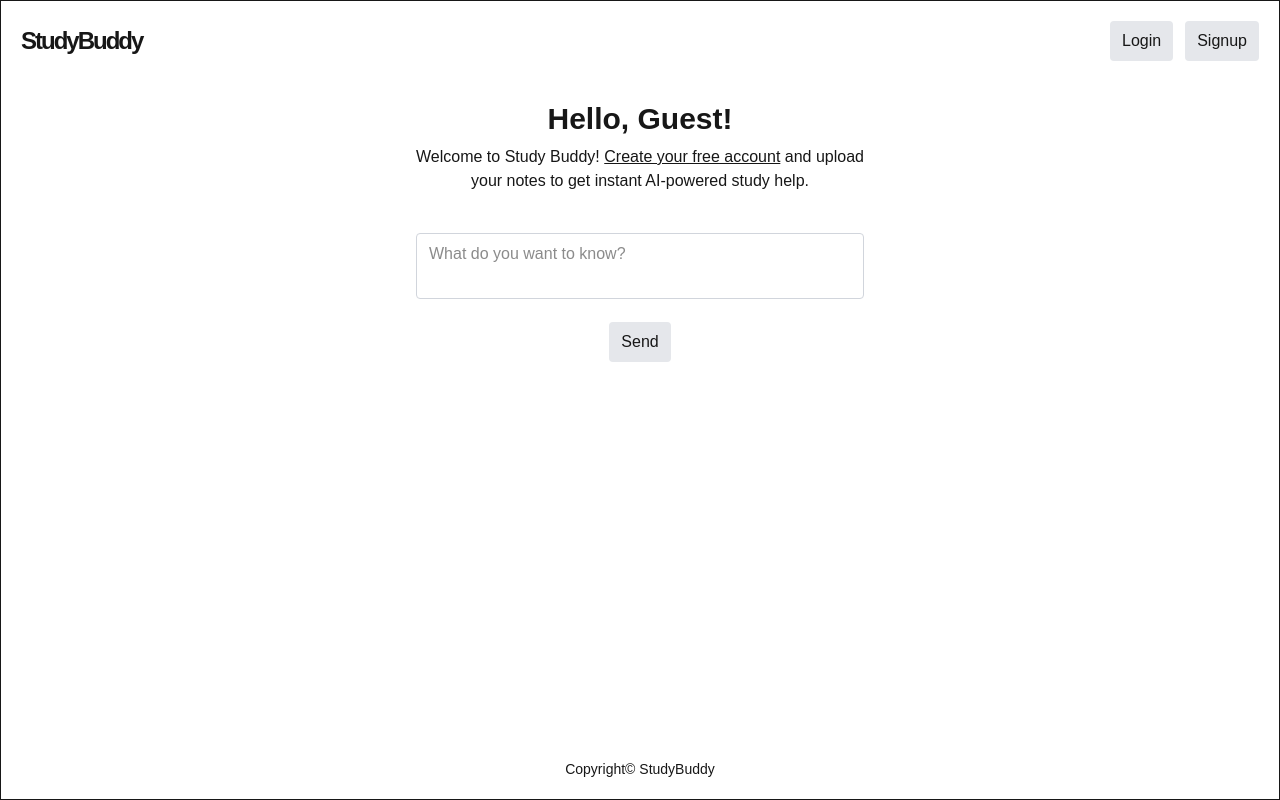
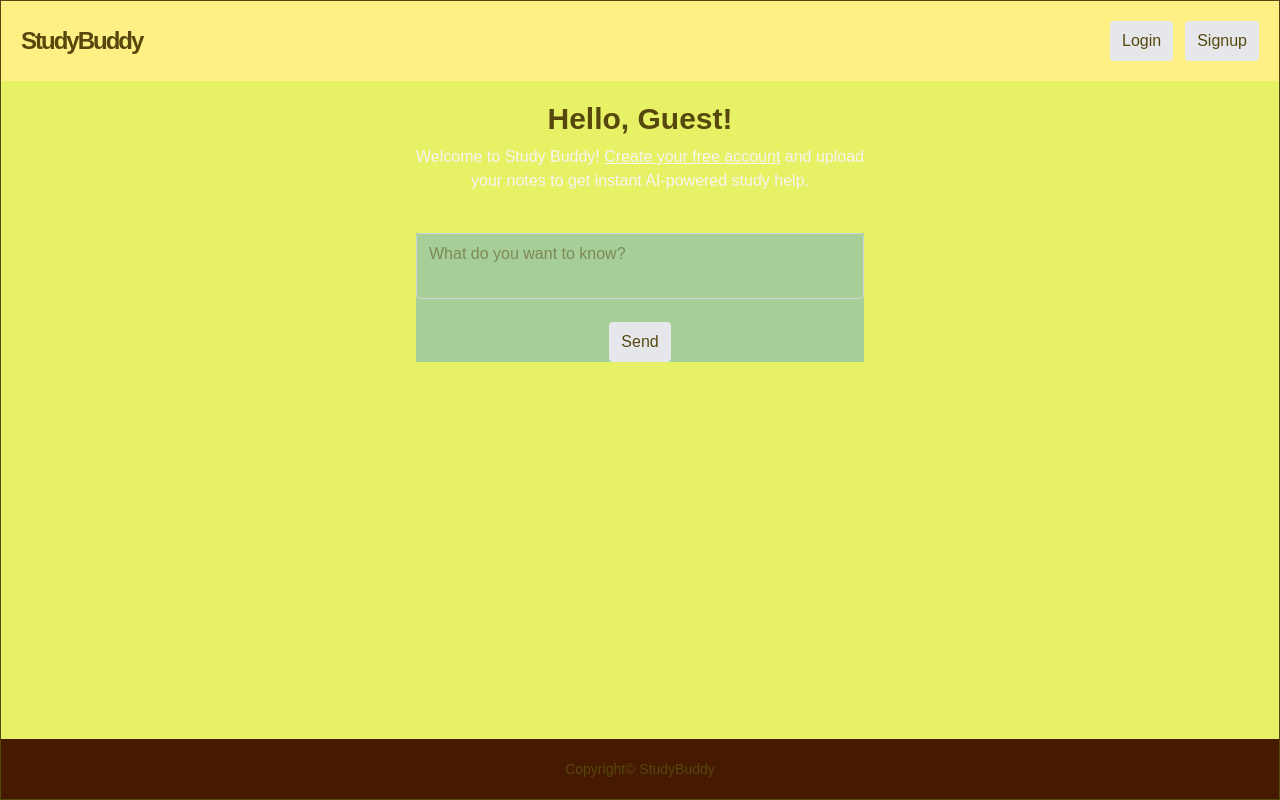
Before and after one commit to doreeday/study-buddy-2, a Next.js app: page / in a window 1280 px wide. Built offline with nearby package versions, Linux system fonts and the light colour scheme.

Commit message:
change temporary color palette

```diff
--- a/src/app/components/Footer.jsx
+++ b/src/app/components/Footer.jsx
@@ -1,3 +1,3 @@
 export default function Footer() {
-  return <footer><div className="container p-5 mx-auto text-center text-sm">Copyright&copy; StudyBuddy</div></footer>
+  return <footer><div className="bg-amber-950 container p-5 mx-auto text-center text-sm">Copyright&copy; StudyBuddy</div></footer>
 }
--- a/src/app/components/Header.tsx
+++ b/src/app/components/Header.tsx
@@ -2,7 +2,7 @@ import Link from "next/link";
 import Logo from "./Logo";
 
 export default function Header() {
-  return <header className="bg-white">
+  return <header className="bg-yellow-200">
     <div className="container flex items-center justify-between  mx-auto p-5 ">
       {/** Logo */}
       <Logo />
--- a/src/app/globals.css
+++ b/src/app/globals.css
@@ -1,8 +1,9 @@
 @import "tailwindcss";
 
 :root {
-  --background: #ffffff;
-  --foreground: #171717;
+  --background: #e6f165;
+  --foreground: #56480d;
+  --button-background: #e8ed70;
 }
 
 @theme inline {
@@ -19,13 +20,20 @@ body {
   font-family: Arial, Helvetica, sans-serif;
 }
 .button {
+
+  color: var(--foreground);
+
   @apply flex py-2 px-3 rounded transition-all ease-in-out duration-300 cursor-pointer min-h-10;
   &.button--default {
     @apply bg-gray-200 border-gray-300 hover:bg-gray-300 hover:border-gray-500;
   }
 }
 form{
+  background-color: rgb(166, 206, 153);
   input, textarea {
     @apply border border-gray-300 rounded px-3 py-2 focus:outline-none focus:ring-2 focus:ring-blue-500;
   }
 }
+p{
+  color: whitesmoke;
+}
```
